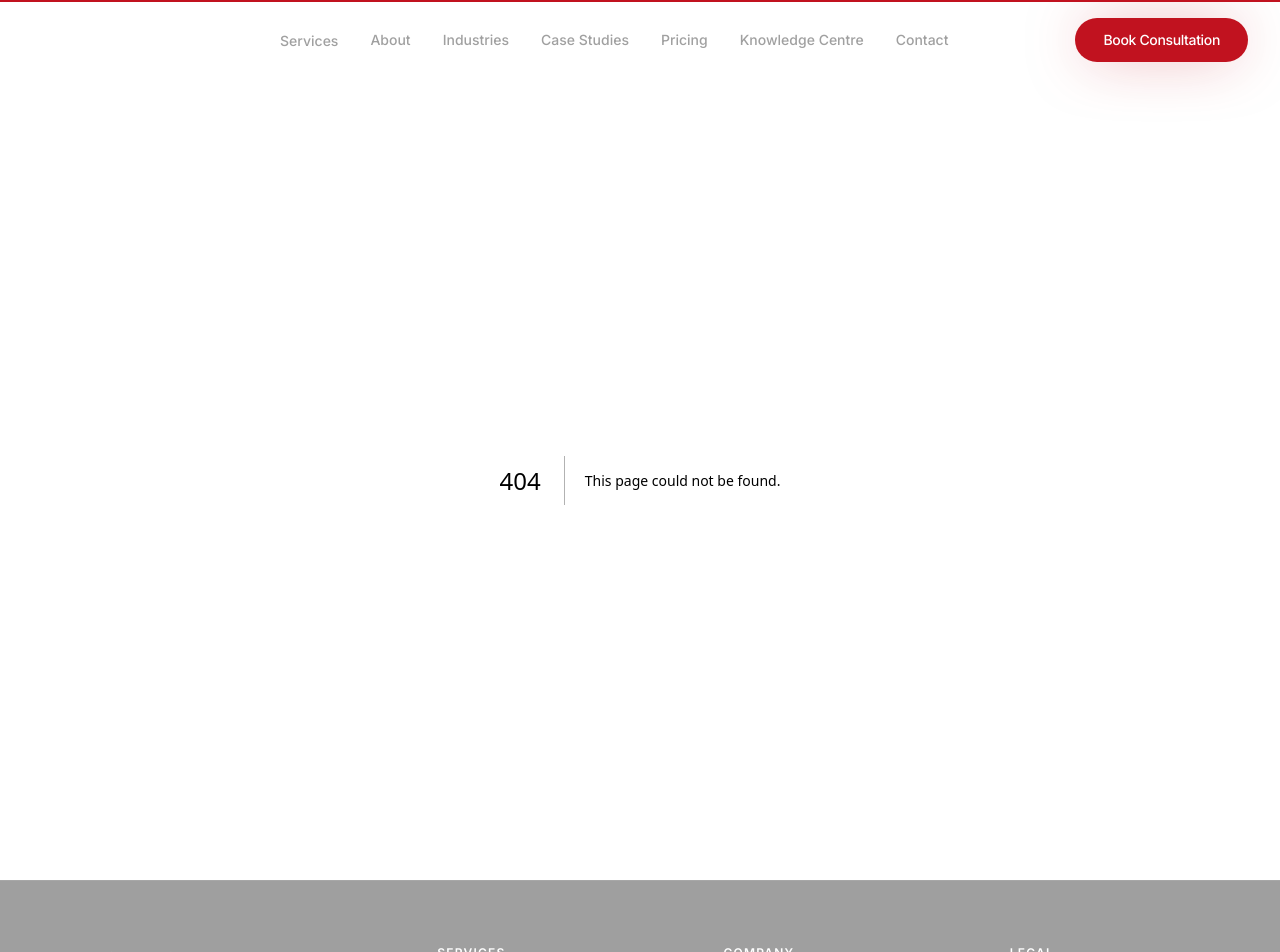
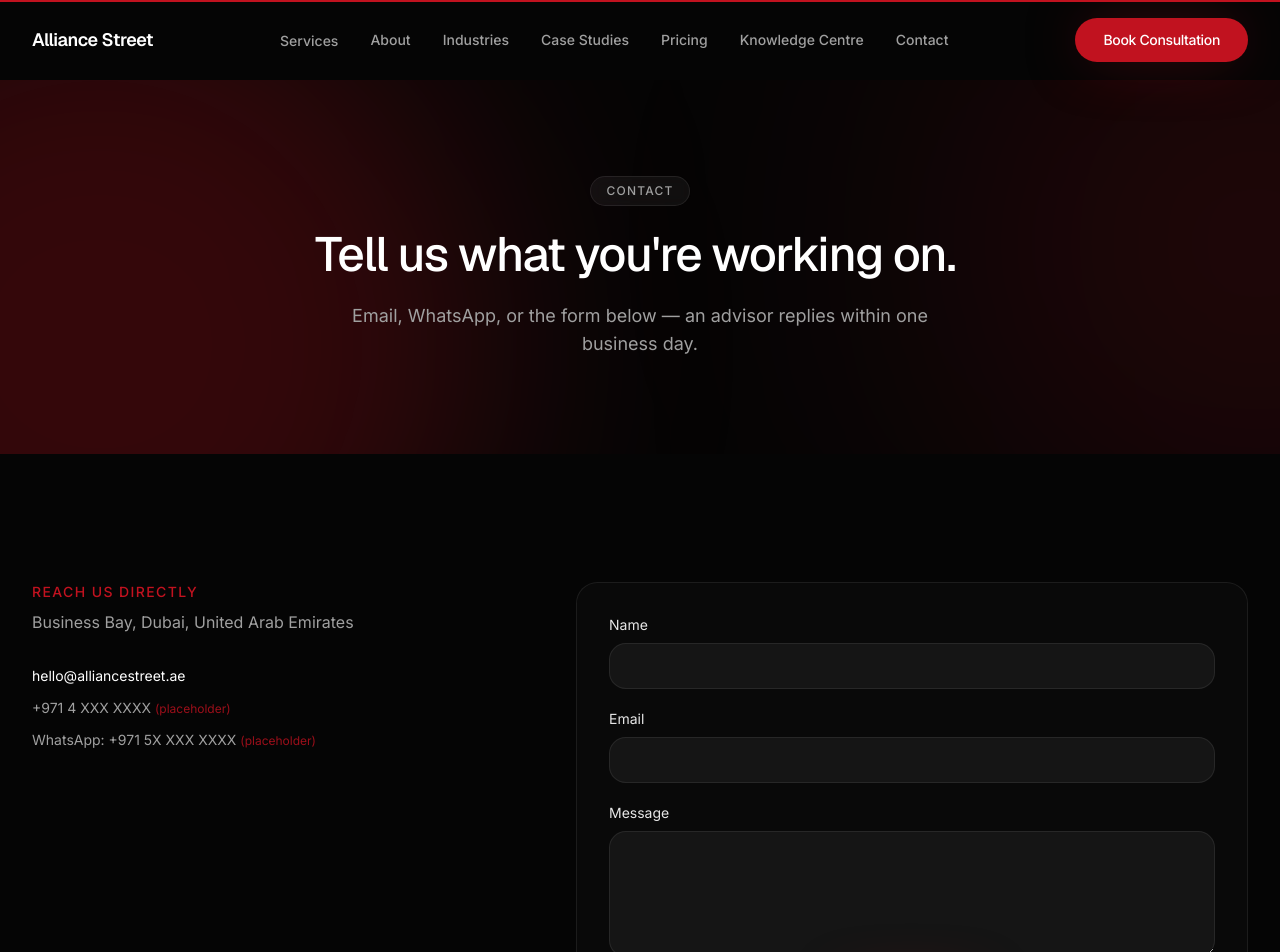
Before and after one commit to alliancestreetgoa-lang/alliance-street-consultancy-web, a Next.js app: page /contact in a window 1280 px wide. Before the commit this address had no page. Shown: the top 952 px of the page. Built offline with nearby package versions, Linux system fonts and the light colour scheme.

Commit message:
Add Contact page with validated form and honest not-wired-yet state

```diff
--- /dev/null
+++ b/src/app/contact/page.tsx
@@ -0,0 +1,16 @@
+// src/app/contact/page.tsx
+import { PageHero } from "@/components/sections/page-hero";
+import { ContactSection } from "@/components/sections/contact-section";
+
+export default function ContactPage() {
+  return (
+    <>
+      <PageHero
+        badge="Contact"
+        title="Tell us what you're working on."
+        subhead="Email, WhatsApp, or the form below — an advisor replies within one business day."
+      />
+      <ContactSection />
+    </>
+  );
+}
--- /dev/null
+++ b/src/components/sections/contact-section.tsx
@@ -0,0 +1,140 @@
+"use client";
+
+import { useState } from "react";
+import { zodResolver } from "@hookform/resolvers/zod";
+import { useForm } from "react-hook-form";
+import { z } from "zod";
+import { Container } from "@/components/ui/container";
+import { MagneticButton } from "@/components/ui/magnetic-button";
+import { COMPANY } from "@/lib/site-config";
+import { cn } from "@/lib/utils";
+
+const contactSchema = z.object({
+  name: z.string().min(1, "Enter your name."),
+  email: z.string().email("Enter a valid email address."),
+  message: z.string().min(10, "Tell us a little about what you need."),
+});
+
+type ContactValues = z.infer<typeof contactSchema>;
+
+export function ContactSection() {
+  const [submitted, setSubmitted] = useState(false);
+  const {
+    register,
+    handleSubmit,
+    formState: { errors, isSubmitting },
+    reset,
+  } = useForm<ContactValues>({
+    resolver: zodResolver(contactSchema),
+  });
+
+  function onSubmit() {
+    setSubmitted(true);
+    reset();
+  }
+
+  return (
+    <section className="py-24 sm:py-32">
+      <Container className="grid gap-12 lg:grid-cols-[5fr_7fr] lg:gap-16">
+        <div className="flex flex-col gap-8">
+          <div className="flex flex-col gap-2">
+            <span className="text-sm font-medium uppercase tracking-widest text-primary">Reach Us Directly</span>
+            <p className="text-muted-foreground">{COMPANY.address}</p>
+          </div>
+          <div className="flex flex-col gap-3 text-sm">
+            <a href={`mailto:${COMPANY.email}`} className="text-foreground hover:text-primary">
+              {COMPANY.email}
+            </a>
+            <span className="text-muted-foreground">
+              {COMPANY.phone} <span className="text-xs text-primary/80">(placeholder)</span>
+            </span>
+            <span className="text-muted-foreground">
+              WhatsApp: {COMPANY.whatsapp} <span className="text-xs text-primary/80">(placeholder)</span>
+            </span>
+          </div>
+        </div>
+
+        <div className="rounded-2xl border border-glass-border bg-secondary/40 p-8">
+          {submitted ? (
+            <p className="text-primary">
+              Thanks — this form isn&apos;t wired to send yet. Email{" "}
+              <a href={`mailto:${COMPANY.email}`} className="underline">
+                {COMPANY.email}
+              </a>{" "}
+              directly and we&apos;ll reply within one business day.
+            </p>
+          ) : (
+            <form onSubmit={handleSubmit(onSubmit)} className="flex flex-col gap-5" noValidate>
+              <div>
+                <label htmlFor="contact-name" className="mb-2 block text-sm text-foreground/90">
+                  Name
+                </label>
+                <input
+                  id="contact-name"
+                  type="text"
+                  aria-invalid={errors.name ? "true" : "false"}
+                  aria-describedby="contact-name-error"
+                  className={cn(
+                    "w-full rounded-xl border border-glass-border bg-white/5 px-4 py-3 text-sm text-foreground focus:border-primary focus:outline-none",
+                    errors.name && "border-destructive"
+                  )}
+                  {...register("name")}
+                />
+                {errors.name ? (
+                  <p id="contact-name-error" role="alert" className="mt-2 text-xs text-destructive">
+                    {errors.name.message}
+                  </p>
+                ) : null}
+              </div>
+              <div>
+                <label htmlFor="contact-email" className="mb-2 block text-sm text-foreground/90">
+                  Email
+                </label>
+                <input
+                  id="contact-email"
+                  type="email"
+                  aria-invalid={errors.email ? "true" : "false"}
+                  aria-describedby="contact-email-error"
+                  className={cn(
+                    "w-full rounded-xl border border-glass-border bg-white/5 px-4 py-3 text-sm text-foreground focus:border-primary focus:outline-none",
+                    errors.email && "border-destructive"
+                  )}
+                  {...register("email")}
+                />
+                {errors.email ? (
+                  <p id="contact-email-error" role="alert" className="mt-2 text-xs text-destructive">
+                    {errors.email.message}
+                  </p>
+                ) : null}
+              </div>
+              <div>
+                <label htmlFor="contact-message" className="mb-2 block text-sm text-foreground/90">
+                  Message
+                </label>
+                <textarea
+                  id="contact-message"
+                  rows={5}
+                  aria-invalid={errors.message ? "true" : "false"}
+                  aria-describedby="contact-message-error"
+                  className={cn(
+                    "w-full rounded-xl border border-glass-border bg-white/5 px-4 py-3 text-sm text-foreground focus:border-primary focus:outline-none",
+                    errors.message && "border-destructive"
+                  )}
+                  {...register("message")}
+                />
+                {errors.message ? (
+                  <p id="contact-message-error" role="alert" className="mt-2 text-xs text-destructive">
+                    {errors.message.message}
+                  </p>
+                ) : null}
+              </div>
+              <MagneticButton variant="primary" onClick={handleSubmit(onSubmit)} className="self-start">
+                {isSubmitting ? "Sending..." : "Send Message"}
+              </MagneticButton>
+            </form>
+          )}
+        </div>
+      </Container>
+    </section>
+  );
+}
```
